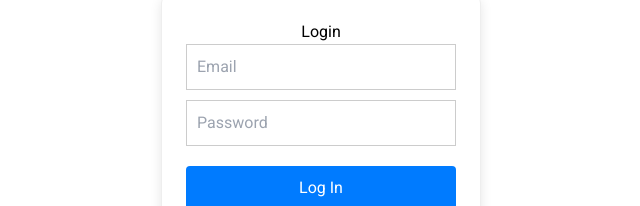
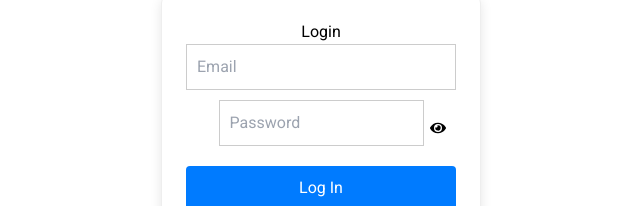
Before and after one commit to CSEN603-2025/Ghost-in-the-Machine, a React (Create React App) app: page /welcome in a window 1280 px wide. Shown: the part 105-311 px from the top of the page, without its empty margins (319-959 px from the left). Built offline with nearby package versions, Linux system fonts and the light colour scheme.

Commit message:
protoype show password in login page

```diff
--- a/src/pages/LoginPage.jsx
+++ b/src/pages/LoginPage.jsx
@@ -2,6 +2,7 @@ import React, { useState } from 'react';
 import InputField from '../components/InputField';
 import MainActionButton from '../components/MainActionButton';
 import { useNavigate } from 'react-router-dom';
+import {FaEye} from 'react-icons/fa';
 
 function LoginPage() {
   const navigate = useNavigate();
@@ -9,6 +10,7 @@ function LoginPage() {
   const [password, setPassword] = useState('');
   const [error, setError] = useState(null);
   const [success, setSuccess] = useState(null);
+  const [showPassword, setShowPassword] = useState(false);
 
   const handleRegisterClick = () => navigate('/register-company');
 
@@ -51,13 +53,35 @@ function LoginPage() {
           placeholder="Email"
           value={email}
           onChange={e => setEmail(e.target.value)}
+          style={{ width: '100%' }} // ensures email input fills container
         />
-        <InputField
-          type="password"
-          placeholder="Password"
-          value={password}
-          onChange={e => setPassword(e.target.value)}
-        />
+        <div style={{ position: 'relative' }}>
+          <InputField
+            type={showPassword ? 'text' : 'password'}
+            placeholder="Password"
+            value={password}
+            onChange={e => setPassword(e.target.value)}
+            style={{ width: '100%', paddingRight: '40px' }} // full width with extra right padding for the icon
+          />
+          <button
+            type="button"
+            onMouseDown={() => setShowPassword(true)}
+            onMouseUp={() => setShowPassword(false)}
+            onMouseLeave={() => setShowPassword(false)}
+            style={{
+              position: 'absolute',
+              right: 10,
+              top: '50%',
+              transform: 'translateY(-50%)',
+              background: 'none',
+              border: 'none',
+              cursor: 'pointer',
+              padding: 0,
+            }}
+          >
+            <FaEye />
+          </button>
+        </div>
         <MainActionButton type="submit" style={styles.button}>
           Log In
         </MainActionButton>
```
Also changed, not shown: 1 other file (tests, documents, lock files or other folders).
